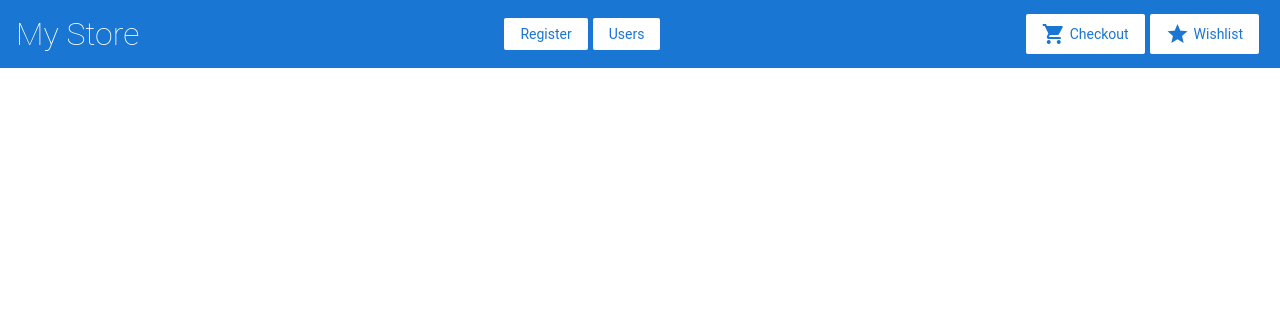
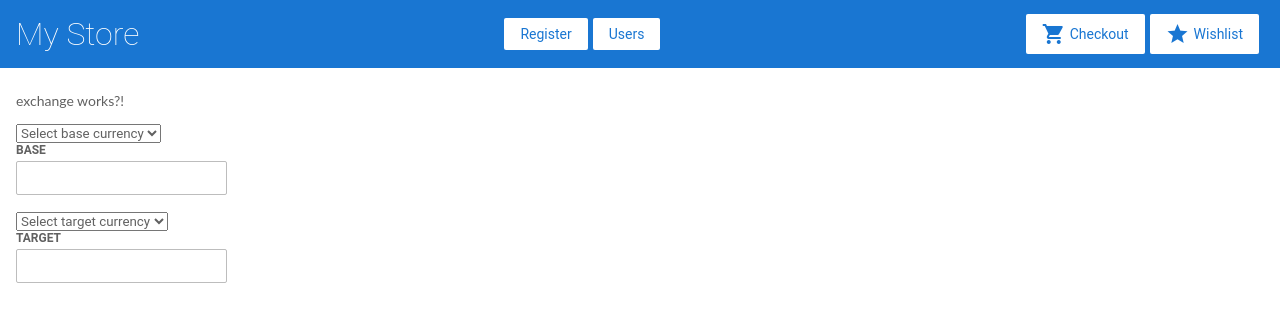
Before and after one commit to TornikeJ/angular-tutorial-first, an Angular app: page /exchange in a window 1280 px wide. Before the commit this address led to /. Shown: the top 322 px of the page. Built offline with nearby package versions, Linux system fonts and the light colour scheme.

Commit message:
feat(Rxjs-task-1): In progress

```diff
--- a/src/app/currency/currency.component.ts
+++ b/src/app/currency/currency.component.ts
@@ -23,8 +23,7 @@ export class CurrencyComponent implements OnInit {
     };
     const complete = () => {
       this.length = this.rates.length;
-    }
-
+    };
     const filterCallback = ({ value }) => value > 50;
 
     const mapCallback = ({ rates }) => {
--- /dev/null
+++ b/src/app/exchange.service.ts
@@ -0,0 +1,36 @@
+import { Injectable } from '@angular/core';
+
+import { data } from './currencies';
+import { Observable, from } from 'rxjs';
+import { HttpClient } from '@angular/common/http';
+
+@Injectable({
+  providedIn: 'root'
+})
+export class ExchangeService {
+  currencies;
+  Observer;
+  updatedValue;
+
+  constructor(private httpClient: HttpClient) {
+    this.currencies = data;
+
+    // this.Observer = new Observable(this.subscribe());
+  }
+
+  subscribe(currency1, currency2) {
+    if (currency1 && currency2) {
+      const url = `https://api.exchangeratesapi.io/latest?base=${currency1}&symbols=${currency2}`;
+
+      this.httpClient
+        .get(url).subscribe(value => {
+          this.updatedValue = value['rates'][currency2];
+        });
+    }
+
+  }
+
+  getUpdatedValue() {
+    return this.updatedValue;
+  }
+}
--- /dev/null
+++ b/src/app/exchange/exchange.component.html
@@ -0,0 +1,19 @@
+<p>exchange works?!</p>
+<form [formGroup]="exchangeForm" (ngSubmit)="onSubmit(exchangeForm.value)">
+    <div>
+        <select (change)="setBaseCurrency($event)">
+            <option>Select base currency</option>
+            <option [value]="currency" *ngFor="let currency of currencyBase">{{currency}}</option>
+        </select>
+        <label>Base</label>
+        <input type="number" required formControlName="baseCurrency">
+    </div>
+    <div>
+        <select (change)="setTargetCurrency($event)">
+                <option>Select target currency</option>
+                <option [value]="currency" *ngFor="let currency of currencyBase">{{currency}}</option>
+        </select>
+        <label>Target</label>
+        <input type="number" formControlName="targetCurrency" [value]="updatedCurrency">
+    </div>
+</form>
--- /dev/null
+++ b/src/app/exchange/exchange.component.ts
@@ -0,0 +1,45 @@
+import { Component, OnInit } from '@angular/core';
+import { data } from '../currencies';
+import { FormBuilder } from '@angular/forms';
+import { ExchangeService } from '../exchange.service';
+
+@Component({
+  selector: 'app-exchange',
+  templateUrl: './exchange.component.html',
+  styleUrls: ['./exchange.component.scss']
+})
+export class ExchangeComponent implements OnInit {
+
+  currencyBase = [];
+  exchangeForm;
+  baseCurrency;
+  targetCurrency;
+  updatedCurrency;
+  constructor(
+    private formBuilder: FormBuilder,
+    private exchangeService: ExchangeService) {
+    this.exchangeForm = this.formBuilder.group({
+      baseCurrency: [],
+      targetCurrency: [],
+    });
+    this.currencyBase = data;
+  }
+
+  ngOnInit() {
+  }
+
+  setBaseCurrency(event) {
+    this.baseCurrency = event.target.value;
+    this.exchangeService.subscribe(this.baseCurrency, this.targetCurrency);
+    this.updatedValue();
+  }
+  setTargetCurrency(event) {
+    this.targetCurrency = event.target.value;
+    this.exchangeService.subscribe(this.baseCurrency, this.targetCurrency);
+    this.updatedValue();
+  }
+
+  updatedValue() {
+    return this.updatedCurrency = this.exchangeService.getUpdatedValue();
+  }
+}
```
Also changed, not shown: src/app/app.module.ts (+5 -2 lines), src/app/exchange/exchange.component.scss (added).
